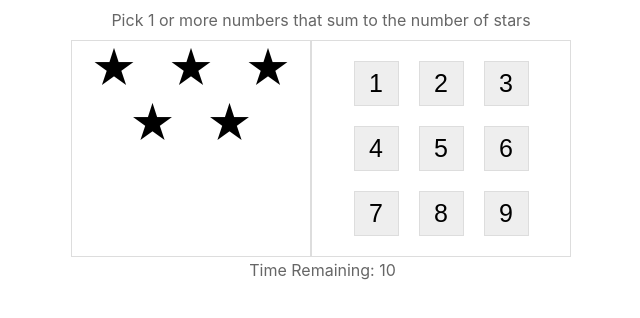
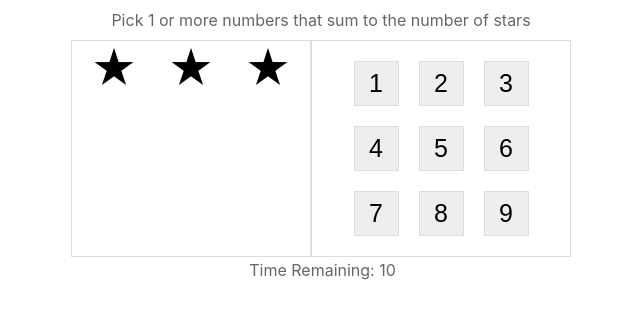
Before and after one commit to HamzaSheikh05/Star-Match-Game, a React (Create React App) app: page / in a window 1280 px wide. Shown: the top 318 px of the page, without its empty margins (319-959 px from the left). Built offline with nearby package versions, Linux system fonts and the light colour scheme.

Commit message:
Add state functionality to stars

```diff
--- a/src/Shell.jsx
+++ b/src/Shell.jsx
@@ -1,8 +1,9 @@
 import React, { Component } from 'react';
+import { useState } from 'react';
 import './ShellCss.css';
 
 const StarMatch = () => {
-    const stars = 5;
+    const [stars, setStars] = useState(utils.random(1,9));
     return(
         <div className="game">
             <div className="help">
```
